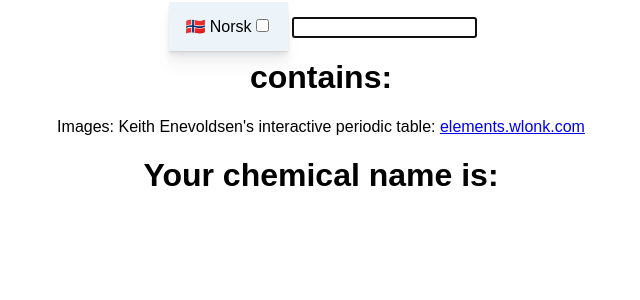
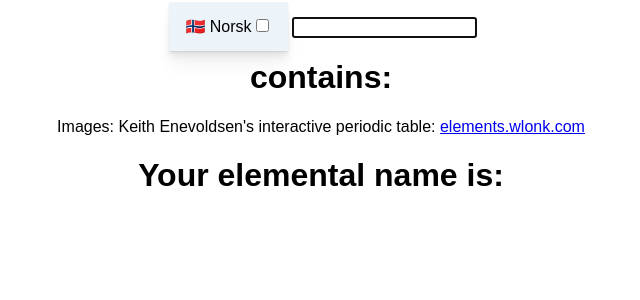
Before and after one commit to kristianpedersen/chemical-symbols-in-name, a React (Create React App) app: page / in a window 1280 px wide. Shown: the top 300 px of the page, without its empty margins (319-959 px from the left). Built offline with nearby package versions, Linux system fonts and the light colour scheme.

Commit message:
Language improvements

```diff
--- a/src/App.css
+++ b/src/App.css
@@ -82,8 +82,7 @@ font-size: 10px;
 }
 
 span.symbol, p.symbol {
-  font-family: serif;
-  /* font-family: 'Source Code Pro', monospace; */
+  font-family: 'Source Code Pro', monospace;
 }
 
 svg {
--- a/src/App.js
+++ b/src/App.js
@@ -28,7 +28,7 @@ function App() {
 		setSelectedElements([])
 		setOverlapIndices([])
 		setIndices([])
-		document.querySelectorAll("input").forEach(i => i.checked = false)
+		document.querySelectorAll("input").forEach(i => i.id !== "norsk" ? i.checked = false : i.checked = norwegian)
 
 		const lowerCaseName = event.target.value.toLowerCase()
 		setCurrentInput(event.target.value)
@@ -86,7 +86,7 @@ function App() {
 			</div>
 
 			<div className="characters">
-				<h1>{norwegian ? "Kjeminavnet ditt er:" : "Your chemical name is:"}</h1>
+				<h1>{norwegian ? "Grunnstoffnavnet ditt er:" : "Your elemental name is:"}</h1>
 				{/* <button >{norwegian ? "Last ned .svg" : "Download .svg"}</button> */}
 				<svg
 					width={window.innerWidth}
```
Also changed, not shown: 1 other file (tests, documents, lock files or other folders).
